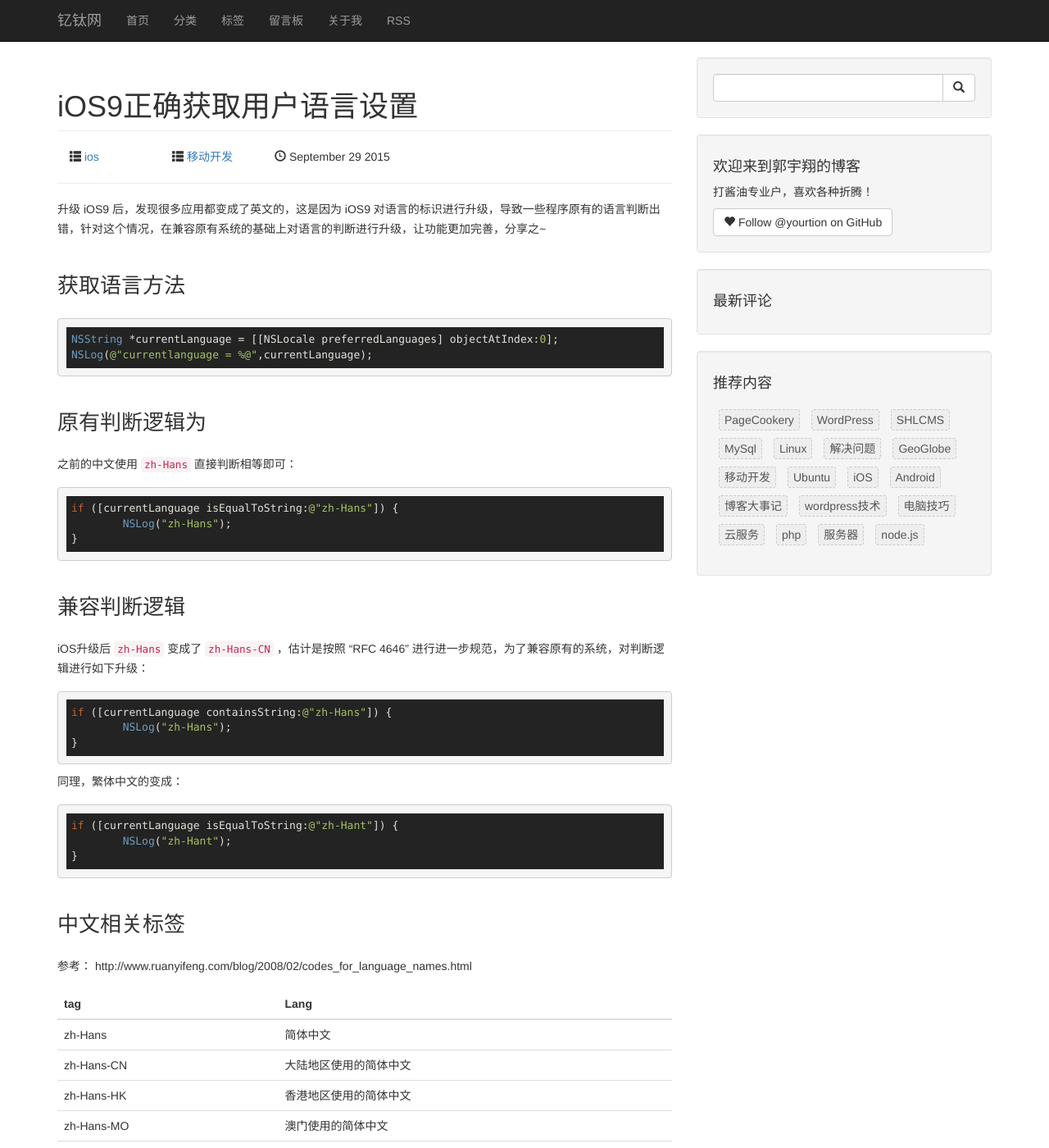
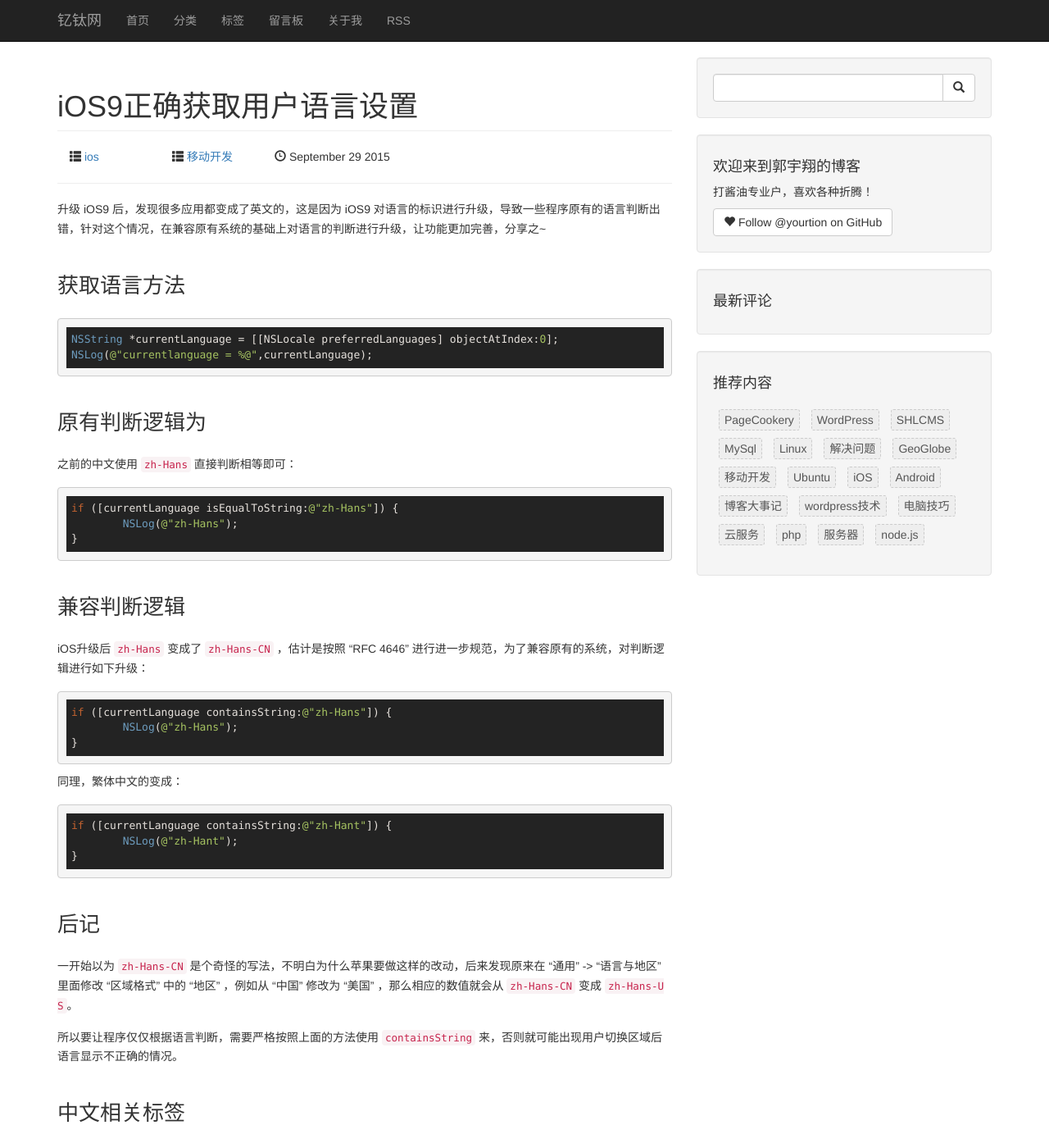
Before and after one commit to yourtion/yourtion.github.io, a Jekyll site: the page built from _posts/2015/09/2015-09-29-get-current-language-on-ios9.md, in a window 1280 px wide and 1400 px high. Shown: the whole window at 82% size. Built offline with Jekyll 4.4.1, drawn with Linux system fonts in a browser that asks for light colours; comment, search, counter and statistics services are not loaded.

Commit message:
fix bug and update

````diff
--- a/_posts/2015/09/2015-09-29-get-current-language-on-ios9.md
+++ b/_posts/2015/09/2015-09-29-get-current-language-on-ios9.md
@@ -26,7 +26,7 @@ NSLog(@"currentlanguage = %@",currentLanguage);
 
 ```obj-c
 if ([currentLanguage isEqualToString:@"zh-Hans"]) {
-	NSLog("zh-Hans");
+	NSLog(@"zh-Hans");
 }
 ```
 
@@ -36,17 +36,23 @@ iOS升级后 `zh-Hans` 变成了 `zh-Hans-CN` ，估计是按照 “RFC 4646”
 
 ```obj-c
 if ([currentLanguage containsString:@"zh-Hans"]) {
-	NSLog("zh-Hans");
+	NSLog(@"zh-Hans");
 }
 ```
 
 同理，繁体中文的变成：
 
 ```obj-c
-if ([currentLanguage isEqualToString:@"zh-Hant"]) {
-	NSLog("zh-Hant");
+if ([currentLanguage containsString:@"zh-Hant"]) {
+	NSLog(@"zh-Hant");
 }
 ```
+
+## 后记
+
+一开始以为 `zh-Hans-CN` 是个奇怪的写法，不明白为什么苹果要做这样的改动，后来发现原来在 “通用” -> “语言与地区” 里面修改 “区域格式” 中的 “地区” ，例如从 “中国” 修改为 “美国” ，那么相应的数值就会从 `zh-Hans-CN` 变成  `zh-Hans-US`。
+
+所以要让程序仅仅根据语言判断，需要严格按照上面的方法使用 `containsString` 来，否则就可能出现用户切换区域后语言显示不正确的情况。
 
 ## 中文相关标签
 
````
